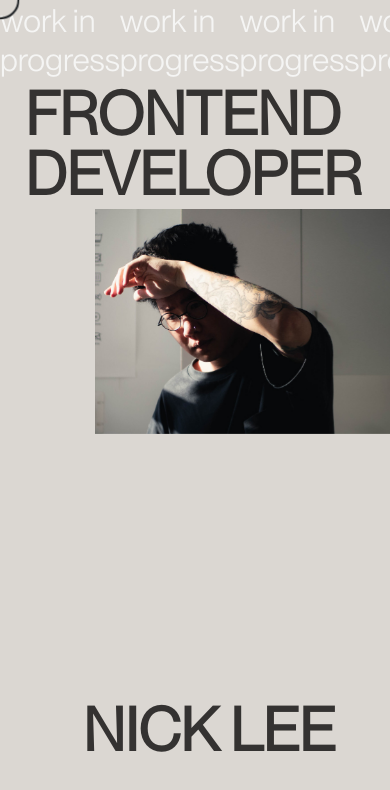
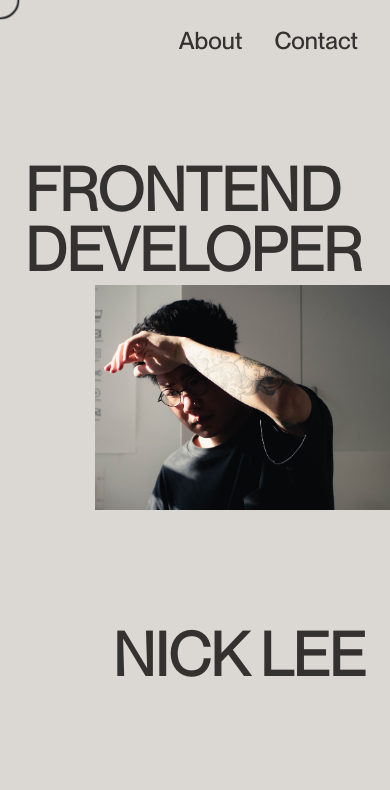
Before and after one commit to nickoless/about-me, a React (Create React App) app: page / in a window 390 px wide. Shown: the top 790 px of the page. Built offline with nearby package versions, Linux system fonts and the light colour scheme.

Commit message:
Improved responsiveness for Home, small style fixes

```diff
--- a/src/GlobalStyle.ts
+++ b/src/GlobalStyle.ts
@@ -1,5 +1,6 @@
 import { createGlobalStyle } from 'styled-components';
 import NeueMontreal from './assets/fonts/NeueMontreal-Book.otf';
+import NeueMontrealMedium from './assets/fonts/NeueMontreal-Medium.otf';
 
 /** Base theme */
 
@@ -39,20 +40,20 @@ export const GlobalStyle = createGlobalStyle`
         font-family: 'Neue Montreal';
         src: url(${NeueMontreal}) format('opentype');
     }
-    /* @font-face {
-        font-family: 'Neue Montreal Bold';
-        src: url(${NeueMontreal}) format('opentype');
-    } */
+    @font-face {
+        font-family: 'Neue Montreal Medium';
+        src: url(${NeueMontrealMedium}) format('opentype');
+    }
 
     body {
         cursor: none;
         margin: 0;
-        font-family: 'Neue Montreal';
+        font-family: 'Neue Montreal', sans-serif;
         color: ${theme.offBlack};
     }
 
     h1 {
-        font-family: 'Neue Montreal';
+        font-family: 'Neue Montreal', sans-serif;
     }
 `;
 
--- a/src/Home.tsx
+++ b/src/Home.tsx
@@ -34,15 +34,18 @@ const ContentWrapper = styled.div`
     display: flex;
     flex-direction: column;
     justify-content: space-between;
-    height: 80%;
-    width: calc(100% - 80px);
+    width: 100%;
 
     @media ${device.mobileM} {
         padding: 0 25px;
+        height: 525px;
     }
     @media ${device.tablet} {
-        height: 750px;
         padding: 0 50px;
+        width: calc(100% - 80px);
+    }
+    @media ${device.laptop} {
+        height: 700px;
     }
     @media ${device.desktop} {
         height: 900px;
--- a/src/NavBar.tsx
+++ b/src/NavBar.tsx
@@ -4,10 +4,8 @@ import { theme } from './GlobalStyle';
 const NavBar = () => {
     return (
         <NavBarEl>
-            <WIP>work in progress</WIP>
-            <WIP>work in progress</WIP>
-            <WIP>work in progress</WIP>
-            <WIP>work in progress</WIP>
+            <NavLink>About</NavLink>
+            <NavLink>Contact</NavLink>
         </NavBarEl>
     );
 };
@@ -20,12 +18,15 @@ const NavBarEl = styled.nav`
     position: fixed;
     display: flex;
     align-items: center;
-    justify-content: space-around;
+    justify-content: flex-end;
     width: 100%;
     height: 80px;
+    /* margin: 0 2rem; */
 `;
 
-const WIP = styled.p`
-    color: ${theme.offWhite};
-    font-size: 32px;
+const NavLink = styled.a`
+    font-family: 'Neue Montreal Medium';
+    color: ${theme.offBlack};
+    font-size: 1.5rem;
+    margin-right: 2rem;
 `;
--- a/src/SideBar.tsx
+++ b/src/SideBar.tsx
@@ -34,15 +34,16 @@ export default SideBar;
 /** STYLES */
 
 const SideBarWrapper = styled.div`
+    display: none;
     height: 80%;
+    min-width: 80px;
     width: 80px;
-    margin: 50px 0;
     border-right: 2px solid ${theme.offWhite};
 
     a {
         cursor: none;
+        font-family: 'Neue Montreal Medium';
         color: ${theme.offBlack};
-        font-weight: 600;
         text-decoration: none;
         text-transform: uppercase;
         transform: rotate(-180deg);
@@ -55,13 +56,11 @@ const SideBarWrapper = styled.div`
         }
     }
 
-    @media ${device.mobileS} {
-        display: none;
-    }
     @media ${device.tablet} {
         display: flex;
         flex-direction: column;
         align-items: center;
         justify-content: center;
+        margin: 50px 0;
     }
 `;
```
Also changed, not shown: src/assets/fonts/NeueMontreal-Medium.otf (added), 1 other file (tests, documents, lock files or other folders).
